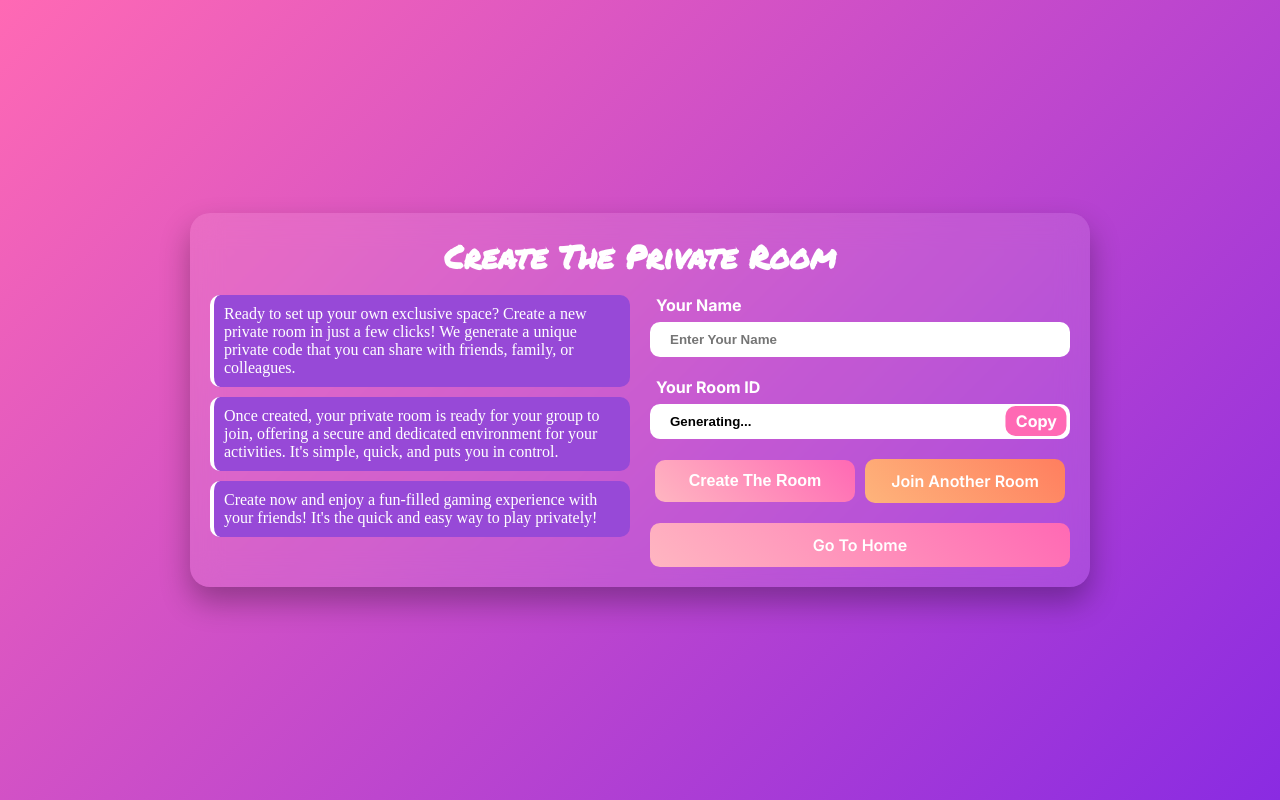
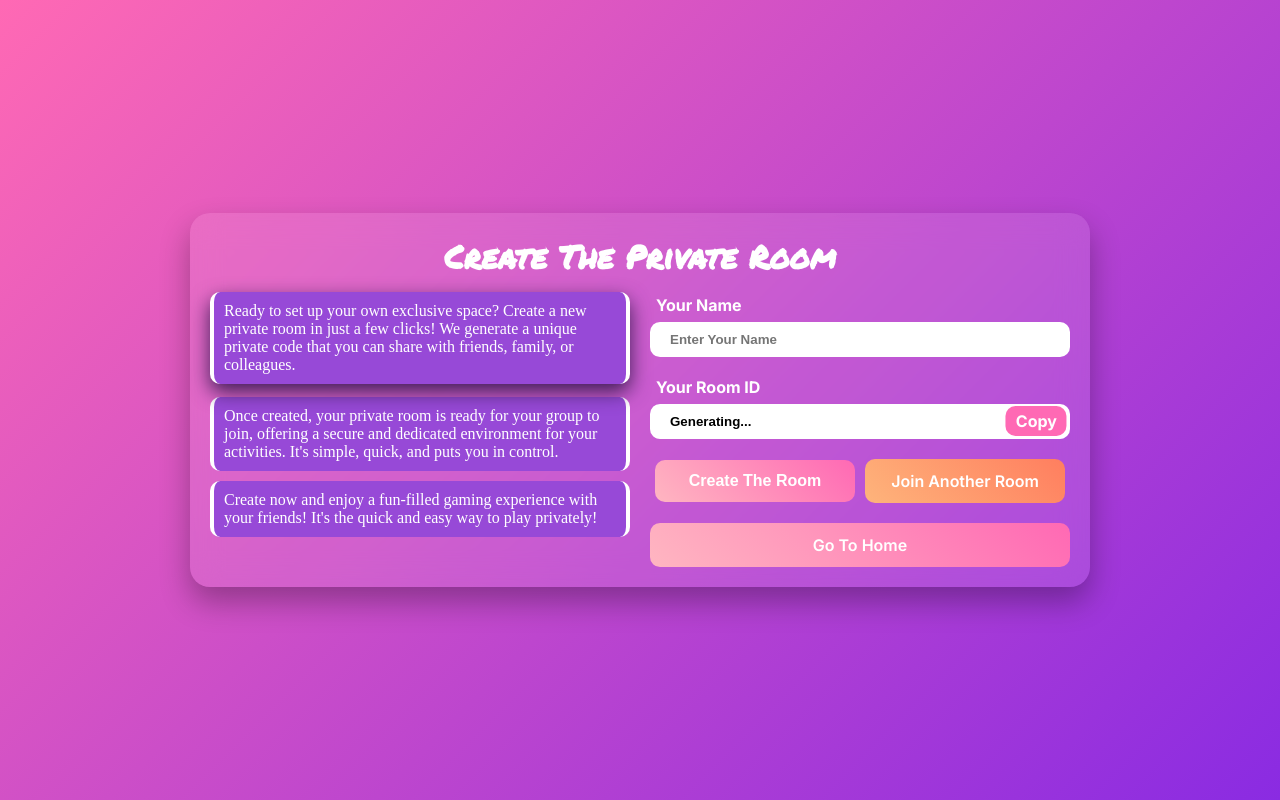
Before and after one commit to nagesh-codes/Tic-Tac-Toe, a React (Vite) app in the folder client/: page /create_room in a window 1280 px wide. In both pictures the pointer is over the element 420 px from the left and 341 px from the top of the page. Built offline with nearby package versions, Linux system fonts and the light colour scheme.

Commit message:
Improve Frontend

```diff
--- a/client/src/components/Create_room.css
+++ b/client/src/components/Create_room.css
@@ -55,7 +55,14 @@
     background-color: rgb(151, 73, 215);
     padding: 10px;
     border-left: 4px solid #fff;
+    border-right: 4px solid #fff;
     border-radius: 10px;
+    transition: all 0.4s ease-in-out;
+}
+
+.create-container .description:hover {
+    transform: translateY(-3px);
+    box-shadow: 0 8px 20px rgb(60, 29, 85);
 }
 
 .create-container .right-side {
--- a/client/src/components/Join_room.css
+++ b/client/src/components/Join_room.css
@@ -55,7 +55,14 @@
     background-color: rgb(151, 73, 215);
     padding: 10px;
     border-left: 4px solid #fff;
+    border-right: 4px solid #fff;
     border-radius: 10px;
+    transition: all 0.4s ease-in-out;
+}
+
+.join-container .description:hover {
+    transform: translateY(-3px);
+    box-shadow: 0 8px 20px rgb(60, 29, 85);
 }
 
 .join-container .right-side {
@@ -86,8 +93,9 @@
     font-weight: bolder;
     transition: all 0.3s;
 }
+
 .join-container input:focus {
-    box-shadow: 0 0 10px  rgb(255, 255, 255);
+    box-shadow: 0 0 10px rgb(255, 255, 255);
 }
 
 .join-container .btn-field,
```
